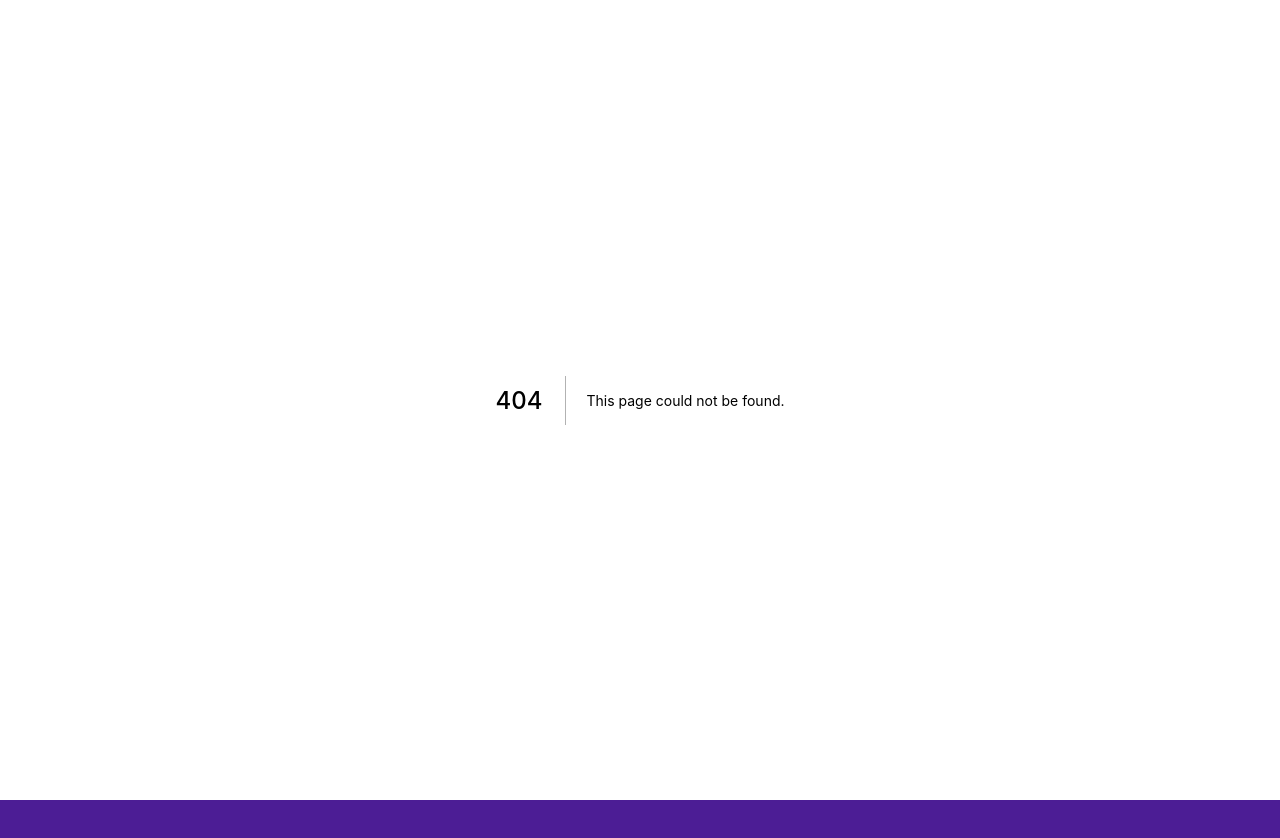
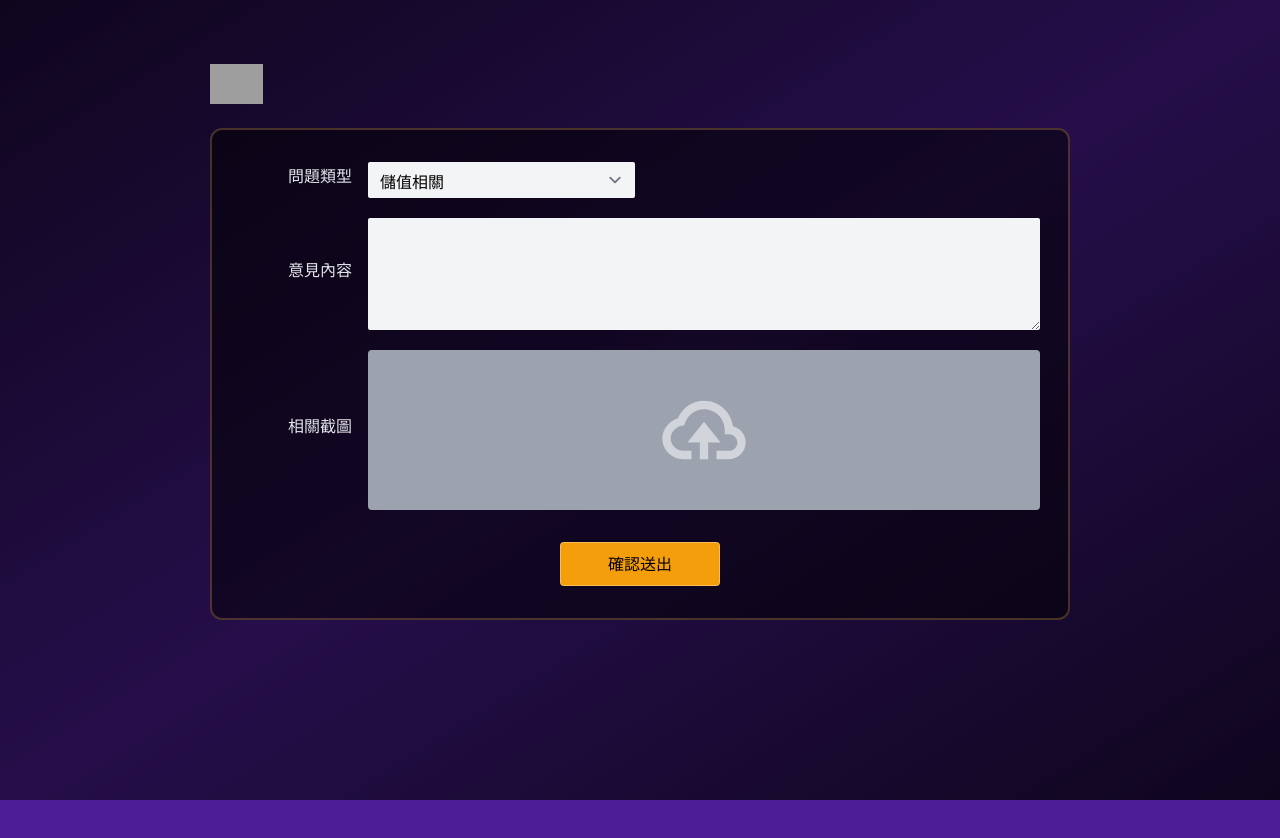
Before and after one commit to summerchen0101/official777-v2, a Next.js app: page /win-contact in a window 1280 px wide. Before the commit this address had no page. Shown: the top 838 px of the page. Before the commit the page ends 800 px from the top, so only its background shows below. Built offline with nearby package versions, Linux system fonts and the light colour scheme; grey boxes are pictures that could not be loaded.

Commit message:
win-contact

```diff
--- /dev/null
+++ b/pages/win-contact.tsx
@@ -0,0 +1,121 @@
+import Layout from '@/components/layout/Layout'
+import PageBanner from '@/components/layout/PageBanner'
+import useTicketCreate from '@/services/useTicketCreate'
+import { fileToDataUrl, toImgPath } from '@/utils'
+import React, { useRef, useState } from 'react'
+import { BiCloudUpload } from 'react-icons/bi'
+import { CgSpinner } from 'react-icons/cg'
+
+function ContactPage() {
+  const formRef = useRef<HTMLFormElement>(null)
+  const { handler: doCreate, isLoading } = useTicketCreate()
+  const [reviewImg, setReviewImg] = useState('')
+  const handleSubmit = async () => {
+    const formData = new FormData(formRef.current || undefined)
+    const res = await doCreate(formData)
+    if (res?.ok) {
+      setReviewImg('')
+      formRef.current?.reset()
+      alert('您的問題已送出')
+    }
+  }
+  const handleFileUpload = async (e: React.ChangeEvent<HTMLInputElement>) => {
+    if (!e.target.files?.[0]) return
+    const dataStr = await fileToDataUrl(e.target.files[0])
+    setReviewImg(dataStr)
+  }
+  return (
+    <section className="mt-16">
+      <div className="lg:w-[860px] mx-auto">
+        <div className="mb-6 flex justify-center lg:justify-start">
+          <img
+            src={toImgPath('/title_service.png')}
+            alt="聯繫客服"
+            className="h-10"
+          />
+        </div>
+        <div className="form-box">
+          <form className="space-y-5" ref={formRef}>
+            <input hidden name="requester_id" defaultValue="111" />
+            {/* <input name="description" value="一點描述" /> */}
+            <div className="flex flex-col lg:flex-row lg:space-x-4 lg:items-center">
+              <label
+                htmlFor=""
+                className="mb-2 w-28 lg:text-right text-gray-200"
+              >
+                問題類型
+              </label>
+              <select
+                name="subject"
+                className="rounded-sm border-none bg-gray-100 lg:w-1/3 h-9"
+              >
+                <option value={1}>儲值相關</option>
+                <option value={2}>帳號相關</option>
+                <option value={3}>遊戲相關</option>
+              </select>
+            </div>
+            <div className="flex flex-col lg:flex-row lg:space-x-4 lg:items-center">
+              <label
+                htmlFor=""
+                className="mb-2 w-28 lg:text-right text-gray-200"
+              >
+                意見內容
+              </label>
+              <textarea
+                name="description"
+                className="rounded-sm border-none bg-gray-100 flex-1 h-28"
+              />
+            </div>
+            <div className="flex flex-col lg:flex-row lg:space-x-4 lg:items-center">
+              <label
+                htmlFor=""
+                className="mb-2 w-28 lg:text-right text-gray-200"
+              >
+                相關截圖
+              </label>
+              <div className="relative h-40 rounded bg-gray-400 flex justify-center items-center hover:cursor-pointer flex-1">
+                <div className="absolute">
+                  <div className="flex flex-col items-center ">
+                    {/* <i className="fa fa-cloud-upload fa-3x text-gray-200" /> */}
+                    <BiCloudUpload size="100px" className="text-gray-300" />
+                  </div>
+                </div>
+                <img
+                  hidden={!reviewImg}
+                  src={reviewImg}
+                  alt=""
+                  className="h-full w-full object-contain absolute"
+                />
+                <input
+                  type="file"
+                  name="attachment"
+                  className="h-48 lg:h-full w-full opacity-0 cursor-pointer"
+                  onChange={handleFileUpload}
+                />
+              </div>
+            </div>
+
+            <div className="pt-3 flex justify-center">
+              <button
+                className="btn active w-40"
+                type="button"
+                onClick={handleSubmit}
+                disabled={isLoading}
+              >
+                {isLoading ? (
+                  <>
+                    處理中 <CgSpinner className="animate-spin text-xl ml-1" />
+                  </>
+                ) : (
+                  '確認送出'
+                )}
+              </button>
+            </div>
+          </form>
+        </div>
+      </div>
+    </section>
+  )
+}
+
+export default ContactPage
```
